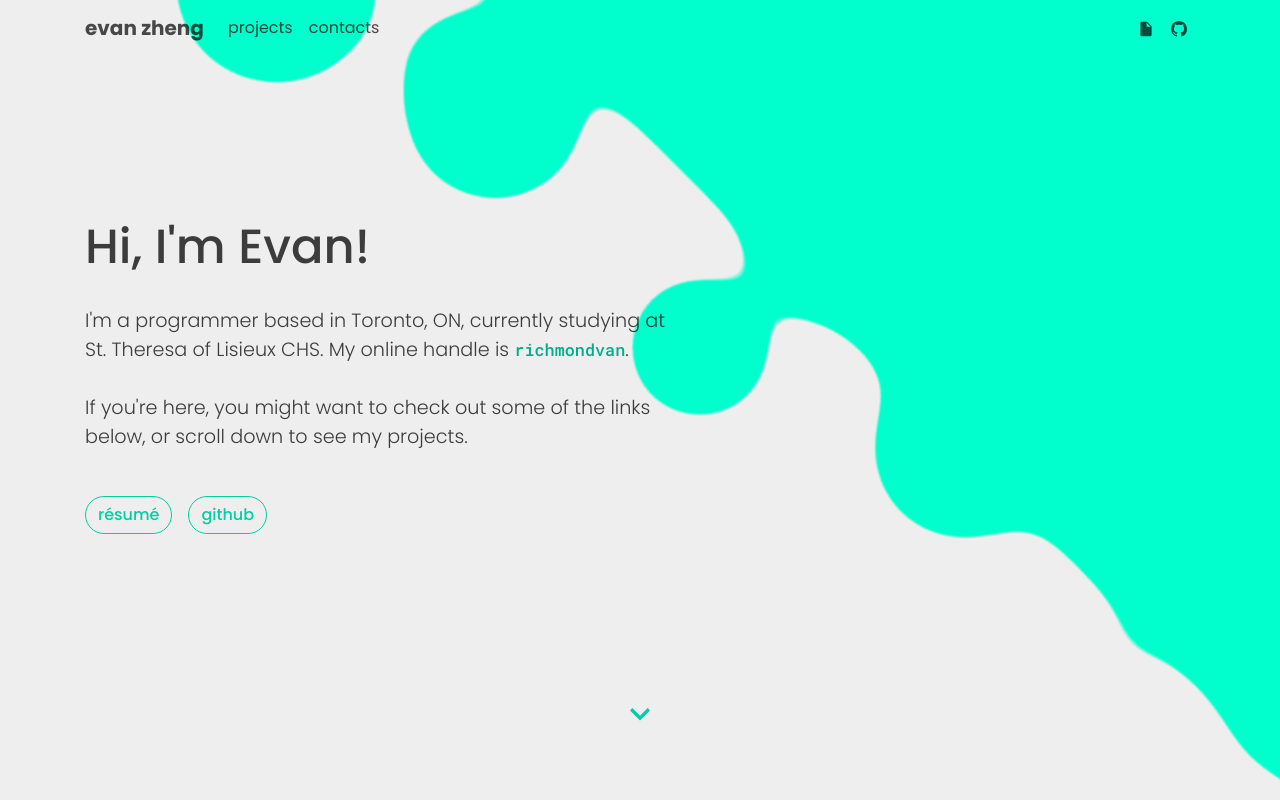
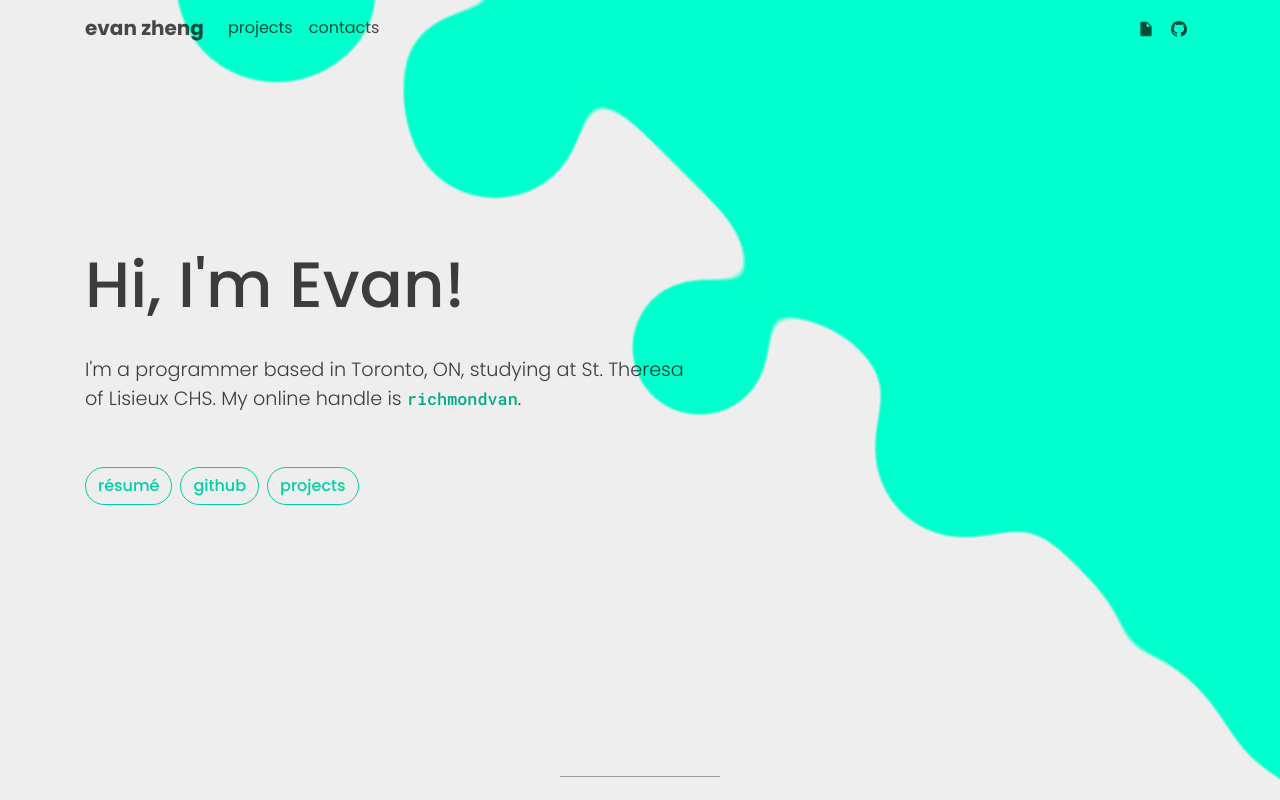
Before and after one commit to evtyz/evtyz.github.io, a React (Create React App) app: page / in a window 1280 px wide. Shown: the top 800 px of the page. Built offline with nearby package versions, Linux system fonts and the light colour scheme.

Commit message:
misc changes

```diff
--- a/src/App.css
+++ b/src/App.css
@@ -9,10 +9,7 @@
     --accentdarktransparent: rgba(0, 207, 165, 0.25);
     --accentextradark: rgba(3, 171, 137, 1);
     --accentextradarktransparent: rgba(3, 171, 137, 0.25);
-}
-
-body h1 {
-    font-weight: 500;
+    --bgcolor: #eee;
 }
 
 #background {
@@ -38,13 +35,6 @@ body h1 {
     z-index: 100;
 }
 
-.scrollButton {
-    position: absolute;
-    top: 85vh;
-    left: 50%;
-    margin-left: -35px;
-}
-
 html {
     scroll-behavior: smooth;
 }
@@ -52,7 +42,7 @@ html {
 body {
     font-family: 'Poppins';
     font-weight: 300;
-    background-color: #eee;
+    background-color: var(--bgcolor);
     /* background-image: url(https://images.unsplash.com/photo-1519479029449-38c9aed0f322?ixlib=rb-1.2.1&ixid=eyJhcHBfaWQiOjEyMDd9&auto=format&fit=crop&w=1952&q=100); */
     background-size: cover;
     color: rgba(0, 0, 0, .75);
@@ -68,7 +58,8 @@ body {
 body h1 {
     position: relative;
     float: left;
-    font-size: 3em;
+    font-size: min(12vw, 4em);
+    font-weight: 500;
 }
 
 body h2 {
@@ -103,7 +94,7 @@ body hr {
 body .btn-outline-primary {
     color: var(--accentdark);
     border-color: var(--accentdark);
-    margin-right: 1em;
+    margin-right: 0.5em;
     border-radius: 10em;
     border-width: 0.1em;
     font-weight: 500;
@@ -113,7 +104,7 @@ body .btn-outline-primary {
 body .btn-outline-primary:focus {
     color: white;
     border-color: var(--accentdark);
-    background-color: var(--accentdark);
+    background-color: var(--accentdark) !important;
     box-shadow: 0 0 0 0.2rem var(--accentdarktransparent);
 }
 
@@ -126,5 +117,5 @@ body .btn-outline-primary:active {
 
 body .btn-outline-primary:hover {
     border-color: var(--accentdark);
-    background-color: var(--accentdark);
+    background-color: var(--accentdark) !important;
 }
--- a/src/App.js
+++ b/src/App.js
@@ -7,8 +7,7 @@ import Footer from "./components/Footer";
 import Background from "./components/Background";
 import "bootstrap/dist/css/bootstrap.min.css";
 import "./App.css";
-import { Container, Button } from "react-bootstrap";
-import { MdKeyboardArrowDown } from "react-icons/md";
+import { Container } from "react-bootstrap";
 
 function App() {
   return (
@@ -24,21 +23,6 @@ function App() {
         <Container>
           <div>
             <Home />
-            <div>
-              <Button
-                href="#projects"
-                variant="outline-primary"
-                style={{
-                  width: "70px",
-                  height: "70px",
-                  display: "flex",
-                  borderWidth: 0,
-                }}
-                className="scrollButton"
-              >
-                <MdKeyboardArrowDown size="40px" style={{margin: 'auto'}}/>
-              </Button>
-            </div>
             <hr id="projects" />
             <Projects />
             <hr id="contacts" />
--- a/src/components/Home.css
+++ b/src/components/Home.css
@@ -2,9 +2,18 @@
     display: flex;
     flex-direction: column;
     justify-content: center;
-    height: 100vh;
+    height: 80vh;
     max-width: 600px;
     align-items: left;
+}
+
+.buttongroup {
+    display: flex;
+    flex-wrap: wrap;
+}
+
+.marginup {
+    margin-top: 0.5em;
 }
 
 .about {
--- a/src/components/Home.js
+++ b/src/components/Home.js
@@ -10,6 +10,9 @@ function Home()
     return (
         <div className="landing">
             <div>
+
+            </div>
+            <div>
                 <Typewriter
                     onInit={(typewriter) => {
                         typewriter.typeString("<h1>Hi, I'm Evan!<h1>").start();
@@ -19,16 +22,18 @@ function Home()
             </div>
             <br/>
             <p className="about">
-                I'm a programmer based in Toronto, ON, currently studying at St. Theresa of Lisieux CHS.
+                I'm a programmer based in Toronto, ON, studying at St. Theresa of Lisieux CHS.
                 My online handle is <code>richmondvan</code>. <br/> <br/>
-                If you're here, you might want to check out some of the links below, or scroll down to see my projects.<br/><br/>
             </p>
-            <div className="horizontal" style={{marginBottom: '10em'}}>
-                <Button href="./Resume.pdf" variant="outline-primary mainbutton">
+            <div className='buttongroup'>
+                <Button href="./Resume.pdf" variant="outline-primary marginup">
                 résumé
                 </Button>
-                <Button href="https://github.com/richmondvan" variant="outline-primary">
+                <Button href="https://github.com/richmondvan" variant="outline-primary marginup">
                 github
+                </Button>
+                <Button href="#projects" variant="outline-primary marginup">
+                projects
                 </Button>
             </div>
 
```
